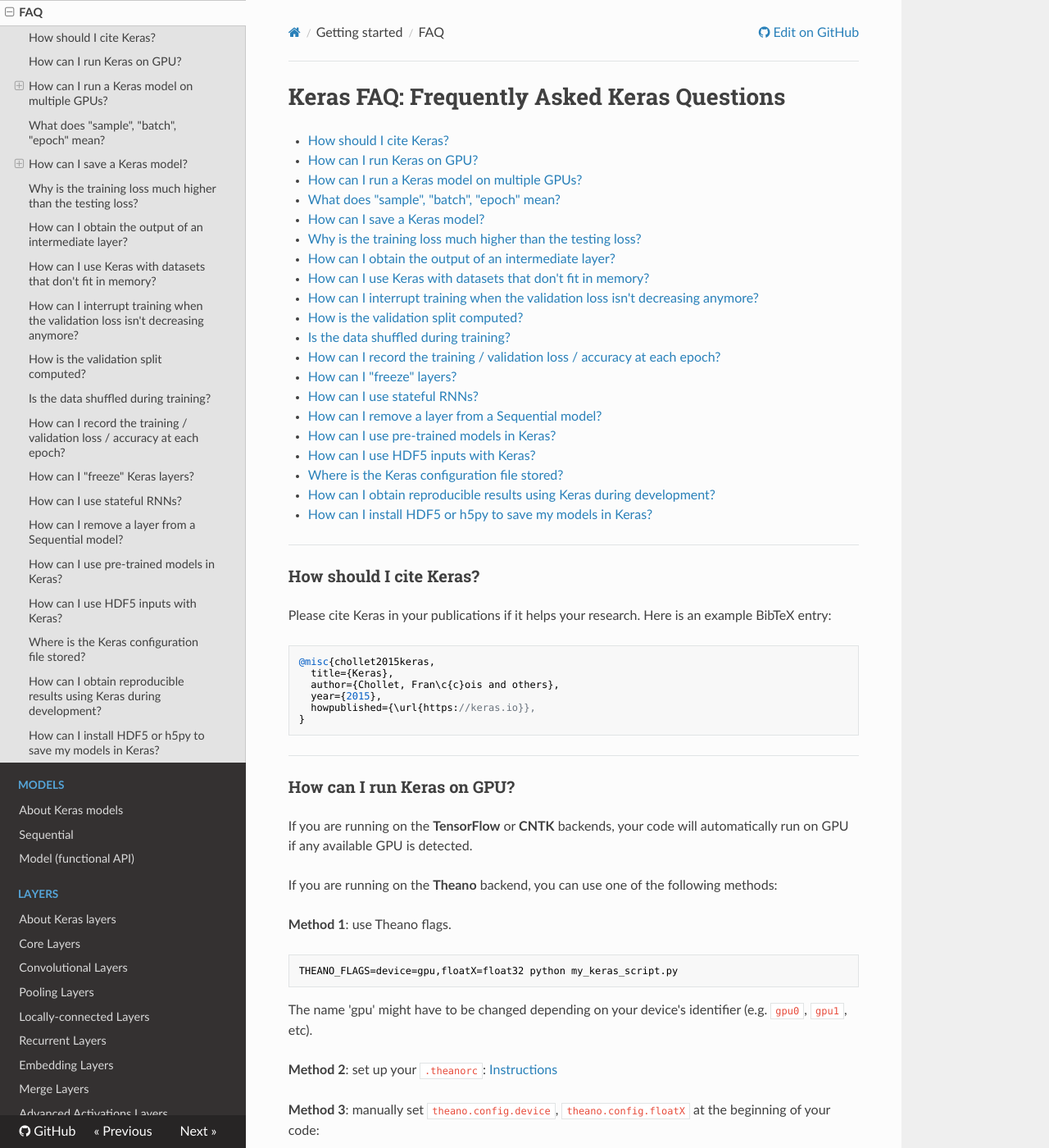
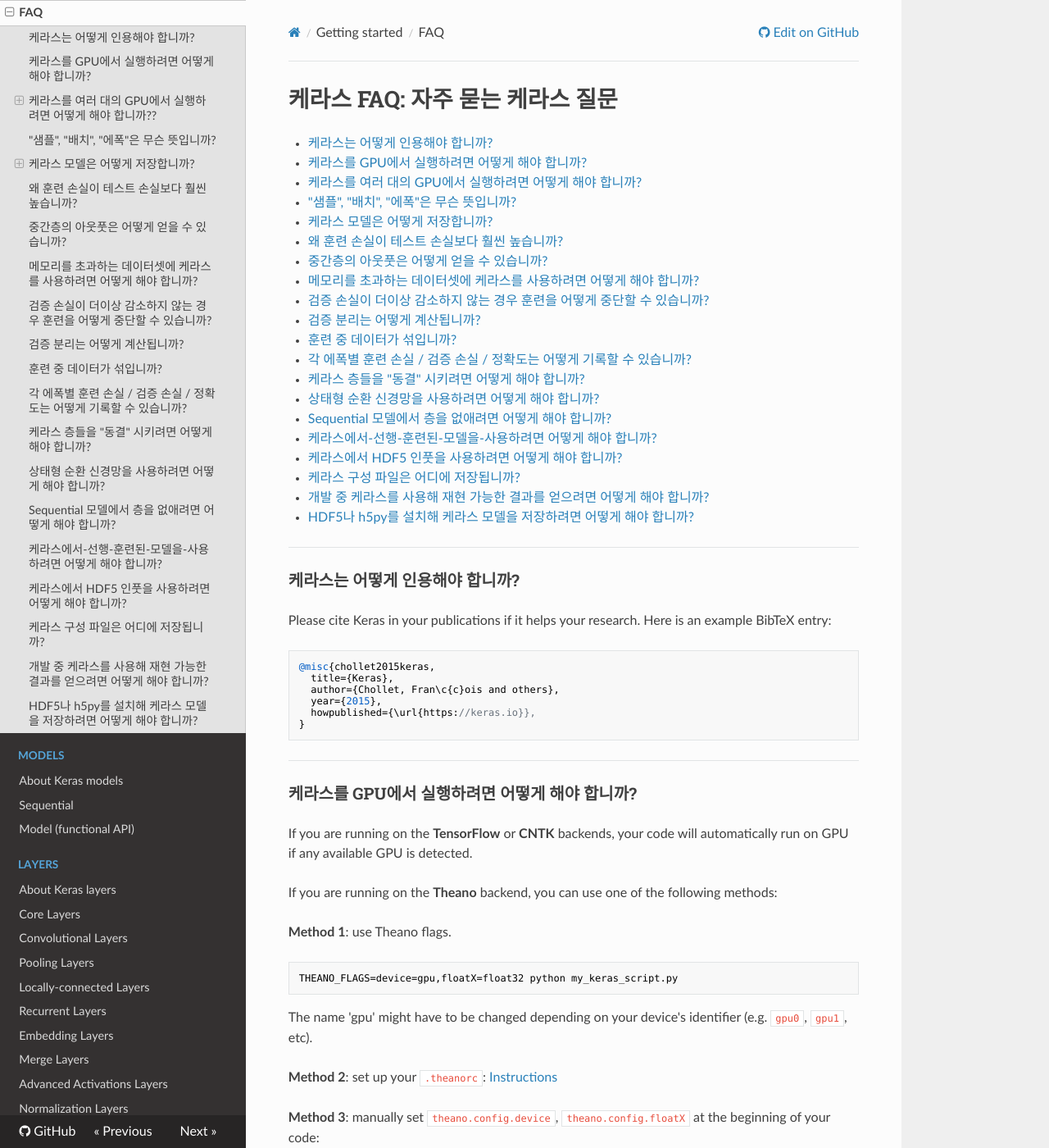
Before and after one commit to keras-team/keras-docs-ko, an MkDocs documentation site: the page built from sources/getting-started/faq.md, in a window 1280 px wide and 1400 px high. Shown: the whole window at 82% size. Built offline with MkDocs 1.6.1, drawn with Linux system fonts in a browser that asks for light colours; nearby versions of some CDN libraries; some of the changed text lies outside the part shown.

Commit message:
Update faq.md
질문 어미 수정 & 연결 링크 반영

```diff
--- a/sources/getting-started/faq.md
+++ b/sources/getting-started/faq.md
@@ -1,29 +1,29 @@
-# Keras FAQ: Frequently Asked Keras Questions
+# 케라스 FAQ: 자주 묻는 케라스 질문
 
-- [How should I cite Keras?](#how-should-i-cite-keras)
-- [How can I run Keras on GPU?](#how-can-i-run-keras-on-gpu)
-- [How can I run a Keras model on multiple GPUs?](#how-can-i-run-a-keras-model-on-multiple-gpus)
-- [What does "sample", "batch", "epoch" mean?](#what-does-sample-batch-epoch-mean)
-- [How can I save a Keras model?](#how-can-i-save-a-keras-model)
-- [Why is the training loss much higher than the testing loss?](#why-is-the-training-loss-much-higher-than-the-testing-loss)
-- [How can I obtain the output of an intermediate layer?](#how-can-i-obtain-the-output-of-an-intermediate-layer)
-- [How can I use Keras with datasets that don't fit in memory?](#how-can-i-use-keras-with-datasets-that-dont-fit-in-memory)
-- [How can I interrupt training when the validation loss isn't decreasing anymore?](#how-can-i-interrupt-training-when-the-validation-loss-isnt-decreasing-anymore)
-- [How is the validation split computed?](#how-is-the-validation-split-computed)
-- [Is the data shuffled during training?](#is-the-data-shuffled-during-training)
-- [How can I record the training / validation loss / accuracy at each epoch?](#how-can-i-record-the-training--validation-loss--accuracy-at-each-epoch)
-- [How can I "freeze" layers?](#how-can-i-freeze-keras-layers)
-- [How can I use stateful RNNs?](#how-can-i-use-stateful-rnns)
-- [How can I remove a layer from a Sequential model?](#how-can-i-remove-a-layer-from-a-sequential-model)
-- [How can I use pre-trained models in Keras?](#how-can-i-use-pre-trained-models-in-keras)
-- [How can I use HDF5 inputs with Keras?](#how-can-i-use-hdf5-inputs-with-keras)
-- [Where is the Keras configuration file stored?](#where-is-the-keras-configuration-file-stored)
-- [How can I obtain reproducible results using Keras during development?](#how-can-i-obtain-reproducible-results-using-keras-during-development)
-- [How can I install HDF5 or h5py to save my models in Keras?](#how-can-i-install-hdf5-or-h5py-to-save-my-models-in-keras)
+- [케라스는 어떻게 인용해야 합니까?](#케라스는-어떻게-인용해야-합니까)
+- [케라스를 GPU에서 실행하려면 어떻게 해야 합니까?](#케라스를-gpu에서-실행하려면-어떻게-해야-합니까)
+- [케라스를 여러 대의 GPU에서 실행하려면 어떻게 해야 합니까?](#케라스를-여러-대의-gpu에서-실행하려면-어떻게-해야-합니까)
+- ["샘플", "배치", "에폭"은 무슨 뜻입니까?](#샘플-배치-에폭은-무슨-뜻입니까)
+- [케라스 모델은 어떻게 저장합니까?](#케라스-모델은-어떻게-저장합니까)
+- [왜 훈련 손실이 테스트 손실보다 훨씬 높습니까?](#왜-훈련-손실이-테스트-손실보다-훨씬-높습니까)
+- [중간층의 아웃풋은 어떻게 얻을 수 있습니까?](#중간층의-아웃풋은-어떻게-얻을-수-있습니까)
+- [메모리를 초과하는 데이터셋에 케라스를 사용하려면 어떻게 해야 합니까?](#메모리를-초과하는-데이터셋에-케라스를-사용하려면-어떻게-해야-합니까)
+- [검증 손실이 더이상 감소하지 않는 경우 훈련을 어떻게 중단할 수 있습니까?](#검증-손실이-더이상-감소하지-않는-경우-훈련을-어떻게-중단할-수-있습니까)
+- [검증 분리는 어떻게 계산됩니까?](#검증-분리는-어떻게-계산됩니까)
+- [훈련 중 데이터가 섞입니까?](#훈련-중-데이터가-섞입니까)
+- [각 에폭별 훈련 손실 / 검증 손실 / 정확도는 어떻게 기록할 수 있습니까?](#각-에폭별-훈련-손실--검증-손실--정확도는-어떻게-기록할-수-있습니까)
+- [케라스 층들을 "동결" 시키려면 어떻게 해야 합니까?](#케라스-층들을-동결-시키려면-어떻게-해야-합니까)
+- [상태형 순환 신경망을 사용하려면 어떻게 해야 합니까?](#상태형-순환-신경망을-사용하려면-어떻게-해야-합니까)
+- [Sequential 모델에서 층을 없애려면 어떻게 해야 합니까?](#sequential-모델에서-층을-없애려면-어떻게-해야-합니까)
+- [케라스에서-선행-훈련된-모델을-사용하려면 어떻게 해야 합니까?](#케라스에서-선행-훈련된-모델을-사용하려면-어떻게-해야-합니까)
+- [케라스에서 HDF5 인풋을 사용하려면 어떻게 해야 합니까?](#케라스에서-hdf5-인풋을-사용하려면-어떻게-해야-합니까)
+- [케라스 구성 파일은 어디에 저장됩니까?](#케라스-구성-파일은-어디에-저장됩니까)
+- [개발 중 케라스를 사용해 재현 가능한 결과를 얻으려면 어떻게 해야 합니까?](#개발-중-케라스를-사용해-재현-가능한-결과를-얻으려면-어떻게-해야-합니까)
+- [HDF5나 h5py를 설치해 케라스 모델을 저장하려면 어떻게 해야 합니까?](#hdf5나-h5py를-설치해-케라스-모델을-저장하려면-어떻게-해야-합니까)
 
 ---
 
-### How should I cite Keras?
+### 케라스는 어떻게 인용해야 합니까?
 
 Please cite Keras in your publications if it helps your research. Here is an example BibTeX entry:
 
@@ -38,7 +38,7 @@
 
 ---
 
-### How can I run Keras on GPU?
+### 케라스를 GPU에서 실행하려면 어떻게 해야 합니까?
 
 If you are running on the **TensorFlow** or **CNTK** backends, your code will automatically run on GPU if any available GPU is detected.
 
@@ -62,7 +62,7 @@
 
 ---
 
-### How can I run a Keras model on multiple GPUs?
+### 케라스를 여러 대의 GPU에서 실행하려면 어떻게 해야 합니까??
 
 We recommend doing so using the **TensorFlow** backend. There are two ways to run a single model on multiple GPUs: **data parallelism** and **device parallelism**.
 
@@ -117,7 +117,7 @@
 
 ---
 
-### What does "sample", "batch", "epoch" mean?
+### "샘플", "배치", "에폭"은 무슨 뜻입니까?
 
 Below are some common definitions that are necessary to know and understand to correctly utilize Keras:
 
@@ -132,7 +132,7 @@
 
 ---
 
-### How can I save a Keras model?
+### 케라스 모델은 어떻게 저장합니까?
 
 #### Saving/loading whole models (architecture + weights + optimizer state)
 
@@ -261,7 +261,7 @@
 
 ---
 
-### Why is the training loss much higher than the testing loss?
+### 왜 훈련 손실이 테스트 손실보다 훨씬 높습니까?
 
 A Keras model has two modes: training and testing. Regularization mechanisms, such as Dropout and L1/L2 weight regularization, are turned off at testing time.
 
@@ -269,7 +269,7 @@
 
 ---
 
-### How can I obtain the output of an intermediate layer?
+### 중간층의 아웃풋은 어떻게 얻을 수 있습니까?
 
 One simple way is to create a new `Model` that will output the layers that you are interested in:
 
@@ -312,7 +312,7 @@
 
 ---
 
-### How can I use Keras with datasets that don't fit in memory?
+### 메모리를 초과하는 데이터셋에 케라스를 사용하려면 어떻게 해야 합니까?
 
 You can do batch training using `model.train_on_batch(x, y)` and `model.test_on_batch(x, y)`. See the [models documentation](/models/sequential).
 
@@ -322,7 +322,7 @@
 
 ---
 
-### How can I interrupt training when the validation loss isn't decreasing anymore?
+### 검증 손실이 더이상 감소하지 않는 경우 훈련을 어떻게 중단할 수 있습니까?
 
 You can use an `EarlyStopping` callback:
 
@@ -336,7 +336,7 @@
 
 ---
 
-### How is the validation split computed?
+### 검증 분리는 어떻게 계산됩니까?
 
 If you set the `validation_split` argument in `model.fit` to e.g. 0.1, then the validation data used will be the *last 10%* of the data. If you set it to 0.25, it will be the last 25% of the data, etc. Note that the data isn't shuffled before extracting the validation split, so the validation is literally just the *last* x% of samples in the input you passed.
 
@@ -344,7 +344,7 @@
 
 ---
 
-### Is the data shuffled during training?
+### 훈련 중 데이터가 섞입니까?
 
 Yes, if the `shuffle` argument in `model.fit` is set to `True` (which is the default), the training data will be randomly shuffled at each epoch.
 
@@ -353,7 +353,7 @@
 ---
 
 
-### How can I record the training / validation loss / accuracy at each epoch?
+### 각 에폭별 훈련 손실 / 검증 손실 / 정확도는 어떻게 기록할 수 있습니까?
 
 The `model.fit` method returns a `History` callback, which has a `history` attribute containing the lists of successive losses and other metrics.
 
@@ -364,7 +364,7 @@
 
 ---
 
-### How can I "freeze" Keras layers?
+### 케라스 층들을 "동결" 시키려면 어떻게 해야 합니까?
 
 To "freeze" a layer means to exclude it from training, i.e. its weights will never be updated. This is useful in the context of fine-tuning a model, or using fixed embeddings for a text input.
 
@@ -398,7 +398,7 @@
 
 ---
 
-### How can I use stateful RNNs?
+### 상태형 순환 신경망을 사용하려면 어떻게 해야 합니까?
 
 Making a RNN stateful means that the states for the samples of each batch will be reused as initial states for the samples in the next batch.
 
@@ -447,7 +447,7 @@
 
 ---
 
-### How can I remove a layer from a Sequential model?
+### Sequential 모델에서 층을 없애려면 어떻게 해야 합니까?
 
 You can remove the last added layer in a Sequential model by calling `.pop()`:
 
@@ -464,7 +464,7 @@
 
 ---
 
-### How can I use pre-trained models in Keras?
+### 케라스에서-선행-훈련된-모델을-사용하려면 어떻게 해야 합니까?
 
 Code and pre-trained weights are available for the following image classification models:
 
@@ -520,7 +520,7 @@
 
 ---
 
-### How can I use HDF5 inputs with Keras?
+### 케라스에서 HDF5 인풋을 사용하려면 어떻게 해야 합니까?
 
 You can use the `HDF5Matrix` class from `keras.utils`. See [the HDF5Matrix documentation](/utils/#hdf5matrix) for details.
 
@@ -537,7 +537,7 @@
 
 ---
 
-### Where is the Keras configuration file stored?
+### 케라스 구성 파일은 어디에 저장됩니까?
 
 The default directory where all Keras data is stored is:
 
@@ -570,7 +570,7 @@
 
 ---
 
-### How can I obtain reproducible results using Keras during development?
+### 개발 중 케라스를 사용해 재현 가능한 결과를 얻으려면 어떻게 해야 합니까?
 
 During development of a model, sometimes it is useful to be able to obtain reproducible results from run to run in order to determine if a change in performance is due to an actual model or data modification, or merely a result of a new random sample.
 
@@ -636,7 +636,7 @@
 
 ---
 
-### How can I install HDF5 or h5py to save my models in Keras?
+### HDF5나 h5py를 설치해 케라스 모델을 저장하려면 어떻게 해야 합니까?
 
 In order to save your Keras models as HDF5 files, e.g. via
 `keras.callbacks.ModelCheckpoint`, Keras uses the h5py Python package. It is
```
